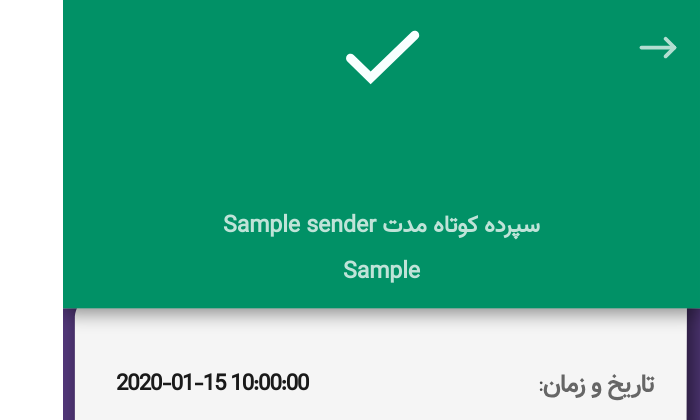
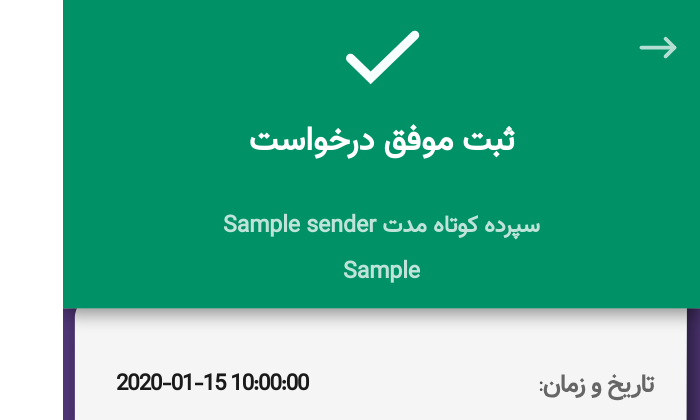
Before and after one commit to saeedhpro/residbot, a Python web app: template templates/eghtesad/index.html in a window 1280 px wide. Shown: the top 420 px of the page, without its empty margins (580-1280 px from the left). Run offline with Jinja, Linux system fonts and the light colour scheme; the template is opened without the code that fills it: most values are stand-ins (such as "Sample title", 1, 10 or a date in 2020).

Commit message:
fix some errors

```diff
--- a/templates/eghtesad/index.html
+++ b/templates/eghtesad/index.html
@@ -132,6 +132,7 @@
   </head>
   <body>
     <div class="container">
+      <div class="title">ثبت موفق درخواست</div>
       <div class="from">
         <p>سپرده کوتاه مدت {{sender}}</p>
         <div class="transaction-id">{{source_account}}</div>
```
